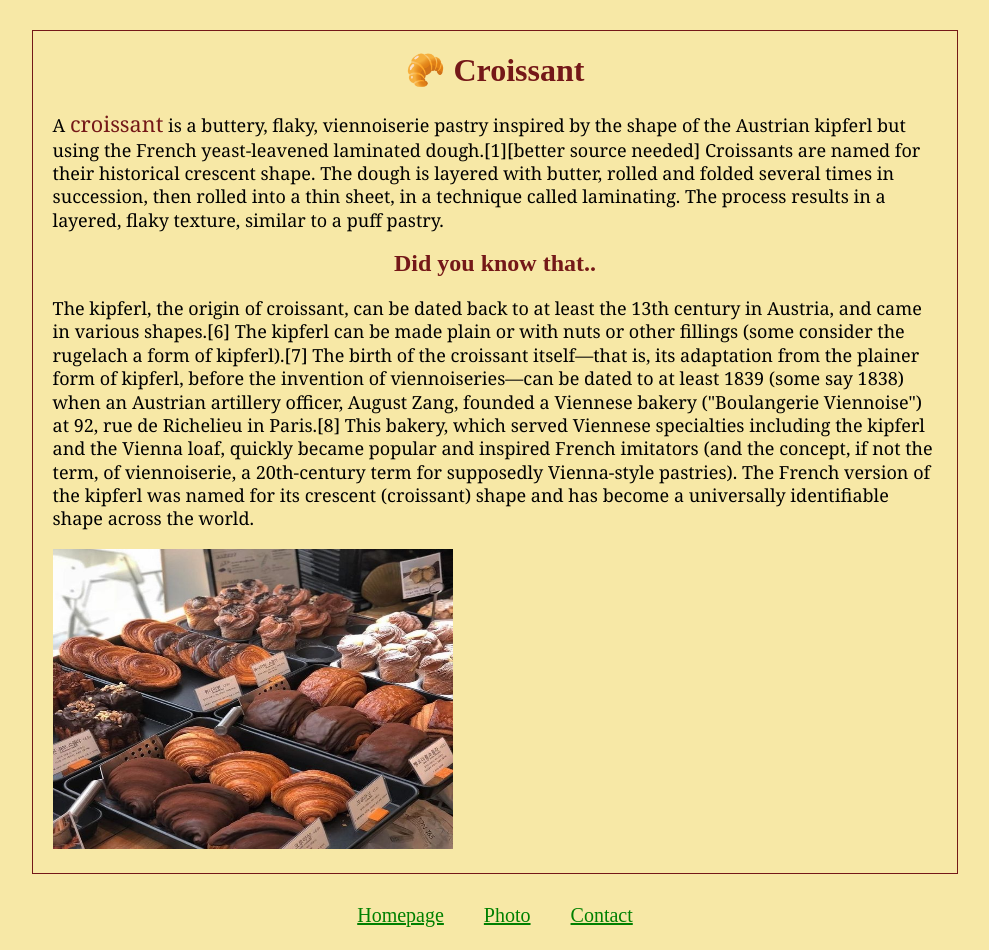
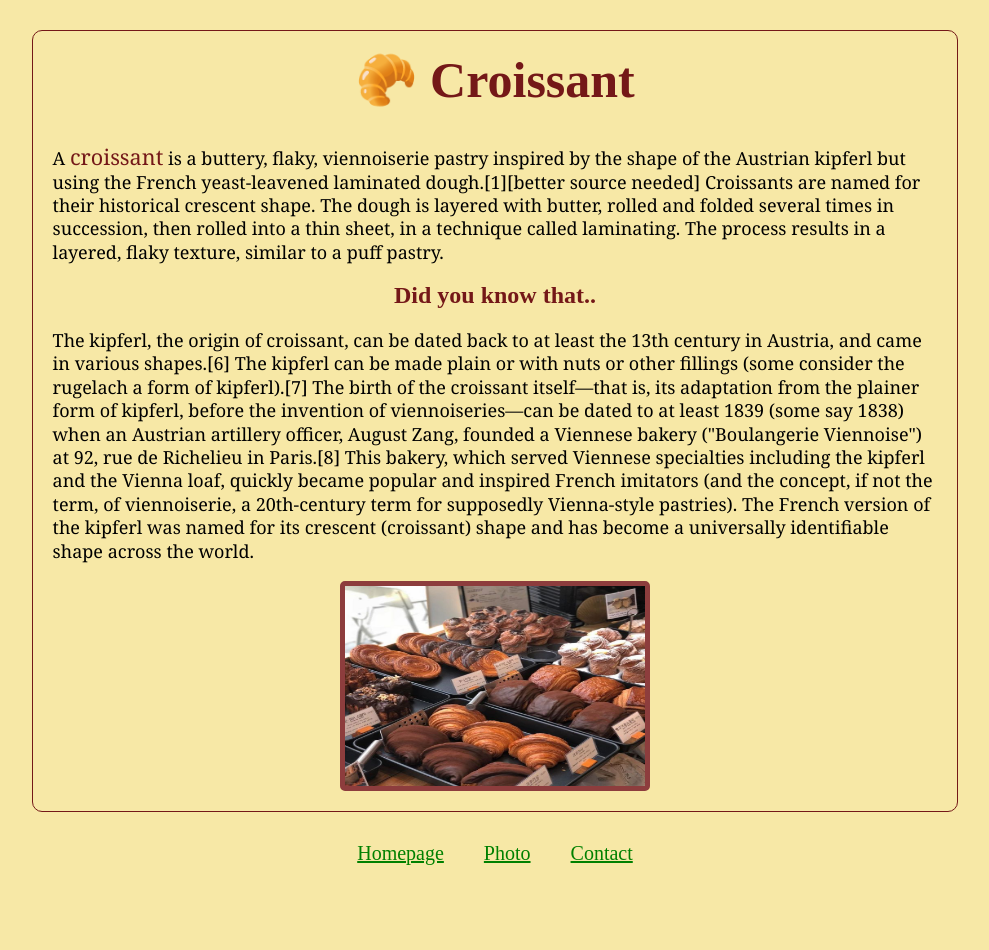
Before and after one commit to julichkaD/croissant, a plain HTML site: page index.html in a window 1280 px wide. Shown: the whole page, without its empty margins (145-1134 px from the left). After the commit the page ends 895 px from the top, so only its background shows below. Drawn offline with Linux system fonts and the light colour scheme.

Commit message:
Styled homepage

```diff
--- a/css/style.css
+++ b/css/style.css
@@ -4,8 +4,9 @@ body {
 .container {
     margin: 0 auto;
     max-width: 70%;
-    max-height: 60%;
+    height: 60%;
     border: 1px solid rgb(116, 24, 24);
+    border-radius: 10px;
     padding: 20px;
     margin-top: 30px;
  }
@@ -13,11 +14,16 @@ h1,h2 {
     text-align: center;
     margin-top: 0%;
     color: rgb(116, 24, 24);
+
+}
+h1{
+    font-size: 50px;
 }
 p {
     font-family: Georgia, 'Times New Roman', Times, serif;
     line-height: 1.3;
     font-size: 18px;
+
 }
 .nav-links{
  display: flex;
@@ -30,8 +36,13 @@ a {
    font-size: 20px;
 }
 img {
-  width: 400px;
-  height: 300px;
+  width: 300px;
+  height: 200px;
+  display: block;
+  margin: 0 auto;
+  border: 5px solid rgb(141, 61, 61);
+  border-radius: 5px;
+
 
 }
 span{
```
